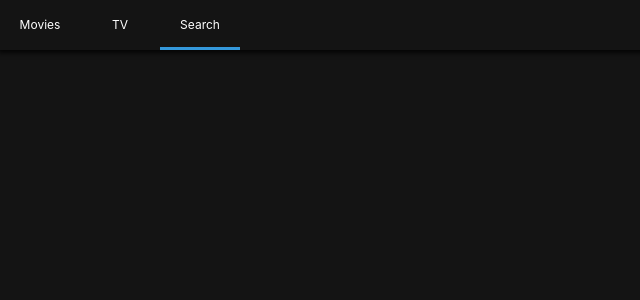
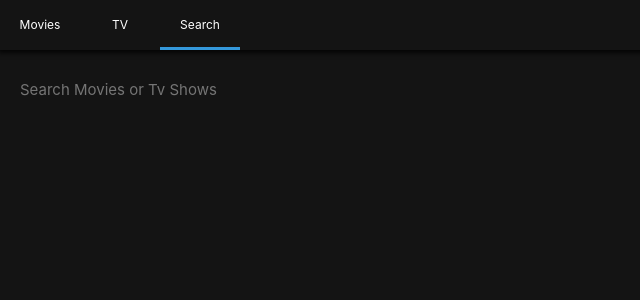
Before and after one commit to hyunjaesung/advanced-movie-app_react, a React (Create React App) app in the folder steveflix/: page /search in a window 1280 px wide. Shown: the top 300 px of the page, without its empty margins (0-640 px from the left). Built offline with nearby package versions, Linux system fonts and the light colour scheme.

Commit message:
SearchPresenter

```diff
--- a/steveflix/src/Routes/Home/HomePresenter.js
+++ b/steveflix/src/Routes/Home/HomePresenter.js
@@ -5,7 +5,7 @@ import Section from "Components/Section";
 import Loader from "Components/Loader";
 
 const Container = styled.div`
-  padding: 0px 10px;
+  padding: 0px 20px;
 `;
 
 const HomePresenter = ({ nowPlaying, upcoming, popular, error, loading }) =>
--- a/steveflix/src/Routes/Search/SearchContainer.js
+++ b/steveflix/src/Routes/Search/SearchContainer.js
@@ -11,11 +11,23 @@ export default class extends React.Component {
     loading: false // 디폴트로 아무것도 로딩 안함! 검색기다림
   };
 
-  handleSubmit = () => {
+  handleSubmit = event => {
+    event.preventDefault(); // 엔터를 쳐도 자동으로 submit&초기화안됨
     const { searchTerm } = this.state;
     if (searchTerm !== "") {
       this.searchByTerm();
     }
+  };
+
+  updatedTerm = event => {
+    const {
+      target: { value }
+    } = event;
+    console.log(value);
+    this.setState({
+      // 이거해야 한글자가아니라 Presenter에서 여러글자 value로 쌓여감
+      searchTerm: value
+    });
   };
 
   searchByTerm = async () => {
@@ -48,6 +60,7 @@ export default class extends React.Component {
         error={error}
         loading={loading}
         handleSubmit={this.handleSubmit}
+        updatedTerm={this.updatedTerm}
       />
     );
   }
--- a/steveflix/src/Routes/Search/SearchPresenter.js
+++ b/steveflix/src/Routes/Search/SearchPresenter.js
@@ -1,15 +1,70 @@
 import React from "react";
 import propTypes from "prop-types";
 import styled from "styled-components";
+import Loader from "Components/Loader";
+import Section from "Components/Section";
+
+const Container = styled.div`
+  padding: 0px 20px;
+`;
+
+const Form = styled.form`
+  margin-bottom: 50px;
+  width: 100px;
+`;
+
+const Input = styled.input`
+  all: unset;
+  font-size: 15px;
+`;
 
 const SearchPresenter = ({
   movieResult,
   tvResult,
   searchTerm,
   handleSubmit,
+  updatedTerm,
   error,
   loading
-}) => null;
+}) => (
+  <Container>
+    <Form onSubmit={handleSubmit}>
+      {/* SearchContainer안에 있는 서브밋, searchTerm에 넣어주면 찾음 */}
+      <Input
+        placeholder="Search Movies or Tv Shows"
+        value={searchTerm}
+        onChange={updatedTerm}
+      />
+      {/* handleSubmit안에 searchTerm에 담아주면 SearchContainer
+        가 States에 넣고 다시 SearchPresenter로 전달해줌
+        Input안에 value로 해놔서 추적가능함 */}
+      {/*
+        onChange로 해놓은 업데이트 함수에 SyntheticEvent계속 들어감
+        */}
+    </Form>
+    {loading ? (
+      <Loader />
+    ) : (
+      <>
+        {/* movie show 여러 부류 검색결과가 리턴되니 fragment필요 */}
+        {movieResult && movieResult.length > 0 && (
+          <Section title="Movie Results">
+            {movieResult.map(movie => (
+              <span key={movie.id}>{movie.title}</span>
+            ))}
+          </Section>
+        )}
+        {tvResult && tvResult.length > 0 && (
+          <Section title="TV Results">
+            {tvResult.map(show => (
+              <span key={show.id}>{show.name}</span>
+            ))}
+          </Section>
+        )}
+      </>
+    )}
+  </Container>
+);
 
 SearchPresenter.propTypes = {
   // props의 자료형 정해줌propTypes
@@ -18,7 +73,8 @@ SearchPresenter.propTypes = {
   searchTerm: propTypes.string,
   handleSubmit: propTypes.func.isRequired,
   loading: propTypes.bool.isRequired,
-  error: propTypes.string
+  error: propTypes.string,
+  updatedTerm: propTypes.func.isRequired
 };
 
 export default SearchPresenter;
--- a/steveflix/src/Routes/TV/TVPresenter.js
+++ b/steveflix/src/Routes/TV/TVPresenter.js
@@ -4,7 +4,9 @@ import styled from "styled-components";
 import Section from "Components/Section";
 import Loader from "Components/Loader";
 
-const Container = styled.div``;
+const Container = styled.div`
+  padding: 0px 20px;
+`;
 
 const TVPresenter = ({ topRated, airingToday, popular, error, loading }) =>
   loading ? (
```
